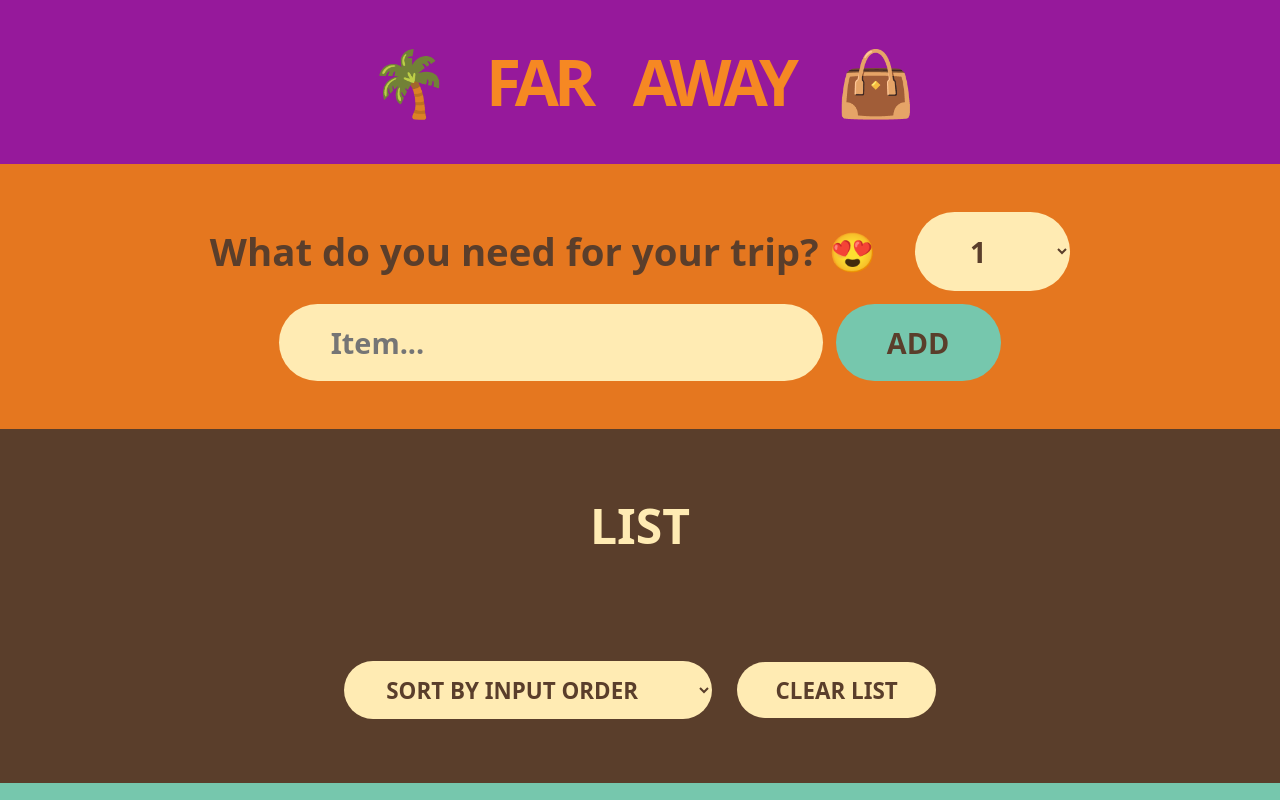
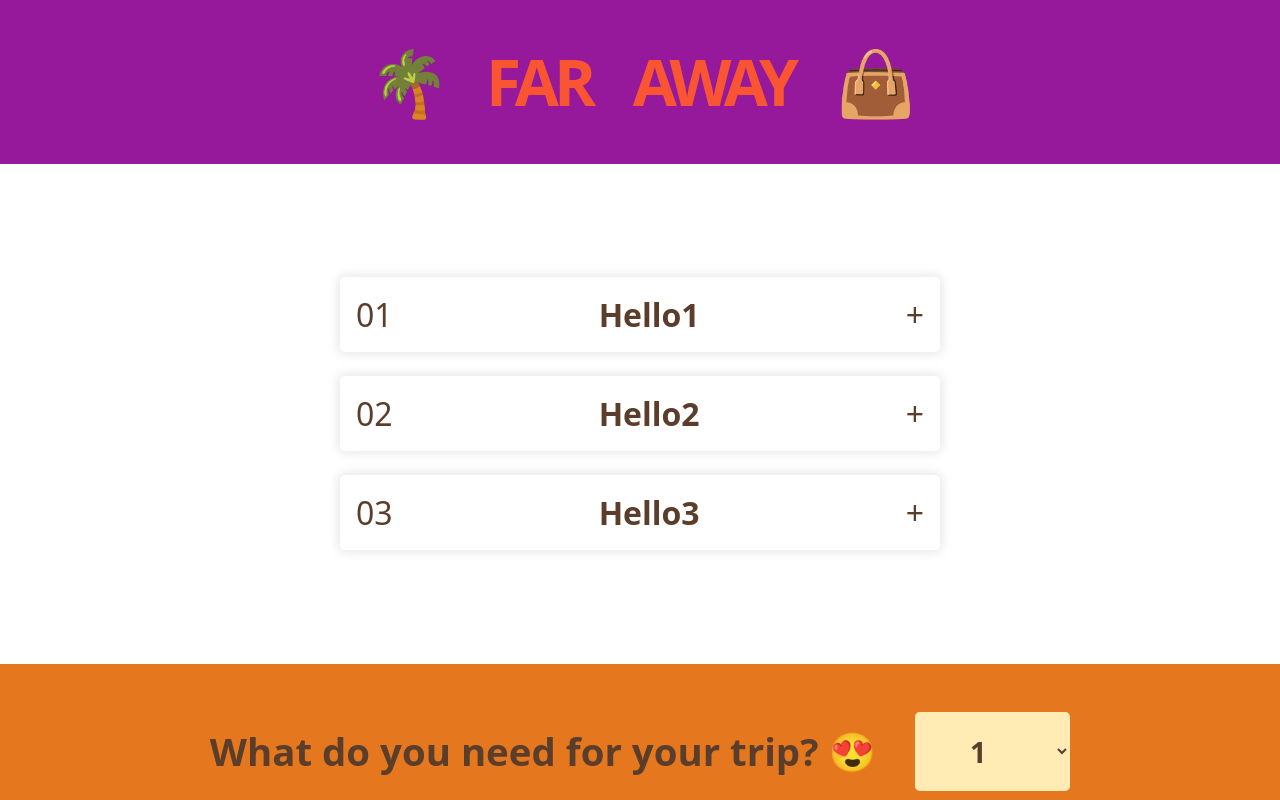
Before and after one commit to Hotimpulse/react-course, a React (Vite) app in the folder steps/: page / in a window 1280 px wide. Shown: the top 800 px of the page. Built offline with nearby package versions, Linux system fonts and the light colour scheme.

Commit message:
Feat: adding an accordion section

```diff
--- /dev/null
+++ b/steps/src/components/Accordion.tsx
@@ -0,0 +1,37 @@
+import React, { useState } from "react";
+
+export default function Accordion({ data }) {
+  return (
+    <div className="accordion">
+      {data.map((item, index) => (
+        <AccordionItem
+          key={`${item.title}_${index}`}
+          num={index}
+          title={item.title}
+          text={item.text}
+        />
+      ))}
+    </div>
+  );
+}
+
+function AccordionItem({ num, title, text }) {
+  const [isOpen, setIsOpen] = useState<boolean>(false);
+
+  function handleToggle(): void {
+    setIsOpen((isOpen) => !isOpen);
+  }
+
+  return (
+    <>
+      <div className="content-box" onClick={handleToggle}>
+        <div className={`item ${isOpen ? "open" : ""}`}>
+          <p className="number">{num < 9 ? `0${num + 1}` : num + 1}</p>
+          <p className="title">{title}</p>
+          <p className="icon">{isOpen ? `-` : `+`}</p>
+        </div>
+        {isOpen && <p className="item">{text}</p>}
+      </div>
+    </>
+  );
+}
--- a/steps/src/App.tsx
+++ b/steps/src/components/App.tsx
@@ -1,9 +1,16 @@
 import React, { ChangeEvent, FormEvent, useState } from "react";
-import Logo from "./components/Logo";
-import Form from "./components/Form";
-import PackingList from "./components/PackingList";
-import Stats from "./components/Stats";
-import { IItem } from "./interfaces/IItem";
+import Logo from "./Logo";
+import Form from "./Form";
+import PackingList from "./PackingList";
+import Stats from "./Stats";
+import { IItem } from "../interfaces/IItem";
+import Accordion from "./Accordion";
+
+const someObjects = [
+  { title: "Hello1", text: "Text some text hello" },
+  { title: "Hello2", text: "Text some text hello2" },
+  { title: "Hello3", text: "Text some text hello3" },
+];
 
 export default function App() {
   const [items, setItems] = useState<IItem[]>([]);
@@ -35,6 +42,7 @@ export default function App() {
   return (
     <div className="app">
       <Logo />
+      <Accordion data={someObjects} />
       <Form onAddItems={handleAddItems} />
       <PackingList
         items={items}
--- a/steps/src/index.css
+++ b/steps/src/index.css
@@ -3,130 +3,6 @@
   margin: 0;
   padding: 0;
 }
-
-/* body {
-  font-family: sans-serif;
-  color: #333;
-}
-
-.step {
-  display: flex;
-  flex-direction: column;
-  justify-content: center;
-  align-items: center;
-  margin: 0 auto;
-  background-color: #f7f7f7;
-  border-radius: 7px;
-  margin: 100px auto;
-  box-shadow: 0px 0px 6px 1px rgba(0, 0, 0, 0.363);
-}
-
-.numbers {
-  display: flex;
-  justify-content: space-between;
-}
-
-.numbers > div {
-  height: 40px;
-  aspect-ratio: 1;
-  background-color: #e7e7e7;
-  border-radius: 50%;
-  display: flex;
-  align-items: center;
-  justify-content: center;
-  font-size: 18px;
-  box-shadow: 0px 0px 6px 1px rgba(0, 0, 0, 0.363);
-}
-
-.numbers .active {
-  background-color: #7950f2;
-  box-shadow: 0px 0px 6px 1px rgba(0, 0, 0, 0.363);
-
-  color: #fff;
-}
-
-.message {
-  text-align: center;
-  font-size: 20px;
-  margin: 40px 0;
-  font-weight: bold;
-
-  display: flex;
-  flex-direction: column;
-  align-items: center;
-}
-
-.buttons {
-  display: flex;
-  justify-content: space-between;
-}
-
-.buttons button {
-  border: none;
-  cursor: pointer;
-  padding: 10px 15px;
-  border-radius: 100px;
-  font-size: 14px;
-  font-weight: bold;
-  box-shadow: 0px 0px 6px 1px rgba(0, 0, 0, 0.163);
-
-  display: flex;
-  align-items: center;
-  gap: 10px;
-}
-
-.buttons button span {
-  font-size: 16px;
-  line-height: 1;
-}
-
-h3 {
-  margin: 0;
-  text-transform: uppercase;
-}
-
-.close-btn {
-  display: flex;
-  justify-content: center;
-  align-items: center;
-  border: none;
-  box-shadow: 0px 0px 6px 1px rgba(0, 0, 0, 0.363);
-  width: 3rem;
-  height: 2rem;
-  cursor: pointer;
-  margin-top: 5rem;
-}
-
-.close-btn:hover {
-  color: #7950f2;
-}
-
-.step-menu {
-  display: flex;
-  flex-direction: column;
-  justify-content: center;
-  align-items: center;
-  margin: 0 auto;
-}
-
-.steps {
-  display: flex;
-  flex-direction: column;
-  justify-content: center;
-  align-items: center;
-  margin: 0 auto;
-  max-width: 500px;
-  gap: 1rem;
-} */
-
-/* challenge2 */
-
-/*
-const initialItems = [
-  { id: 1, description: "Passports", quantity: 2, packed: false },
-  { id: 2, description: "Socks", quantity: 12, packed: false },
-];
-*/
 
 body {
   font-size: 2rem;
@@ -200,7 +76,7 @@ input {
   color: #5a3e2b;
   font-family: inherit;
   border: none;
-  border-radius: 10rem;
+  border-radius: 0.3rem;
   padding: 1.2rem 3.2rem;
   font-weight: 700;
   font-size: 1.8rem;
@@ -272,3 +148,49 @@ input[type="checkbox"] {
   font-weight: 700;
   padding: 3.2rem 0;
 }
+
+.accordion {
+  display: flex;
+  flex-direction: column;
+  justify-content: center;
+  margin: 0 auto;
+
+  width: min(100% - 3rem);
+  height: 500px;
+  padding: 1rem;
+  gap: 1.5rem;
+}
+
+.content-box {
+  display: flex;
+  flex-direction: column;
+  cursor: pointer;
+
+  padding: 1rem;
+  margin: 0 auto;
+  gap: 1rem;
+
+  width: 100%;
+  height: fit-content;
+
+  border-radius: 0.3rem;
+  max-width: 600px;
+  box-shadow: 0px 0px 11px 2px rgba(0, 0, 0, 0.1);
+}
+
+.title {
+  font-family: system-ui, -apple-system, BlinkMacSystemFont, "Segoe UI", Roboto,
+    Oxygen, Ubuntu, Cantarell, "Open Sans", "Helvetica Neue", sans-serif;
+  font-weight: 700;
+  text-align: center;
+}
+
+.item {
+  display: flex;
+  justify-content: space-between;
+}
+
+.open {
+  color: green;
+  border-top: 1px solid green;
+}
--- a/steps/src/main.jsx
+++ b/steps/src/main.jsx
@@ -1,6 +1,6 @@
 import React from "react";
 import ReactDOM from "react-dom/client";
-import App from "./App.tsx";
+import App from "./components/App.tsx";
 import "./index.css";
 
 ReactDOM.createRoot(document.getElementById("root")).render(
```
